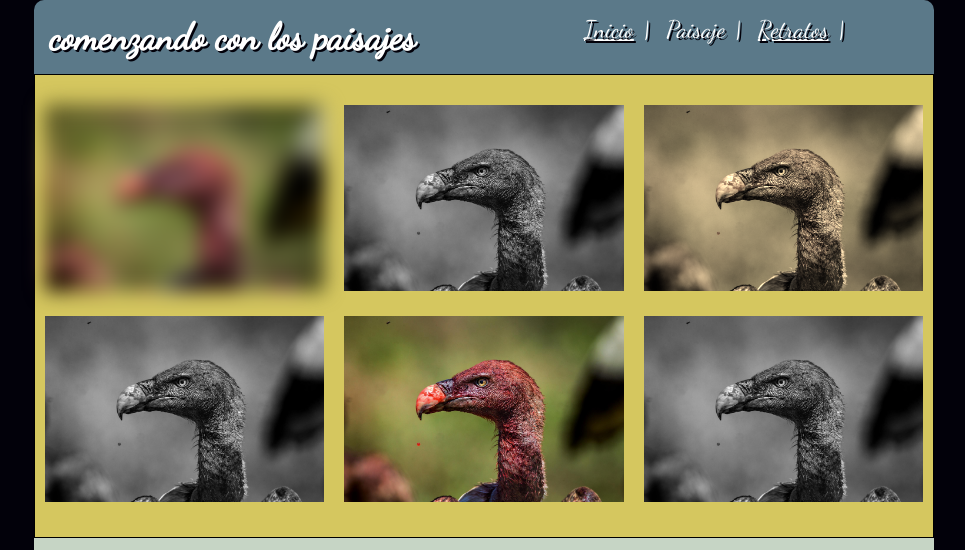
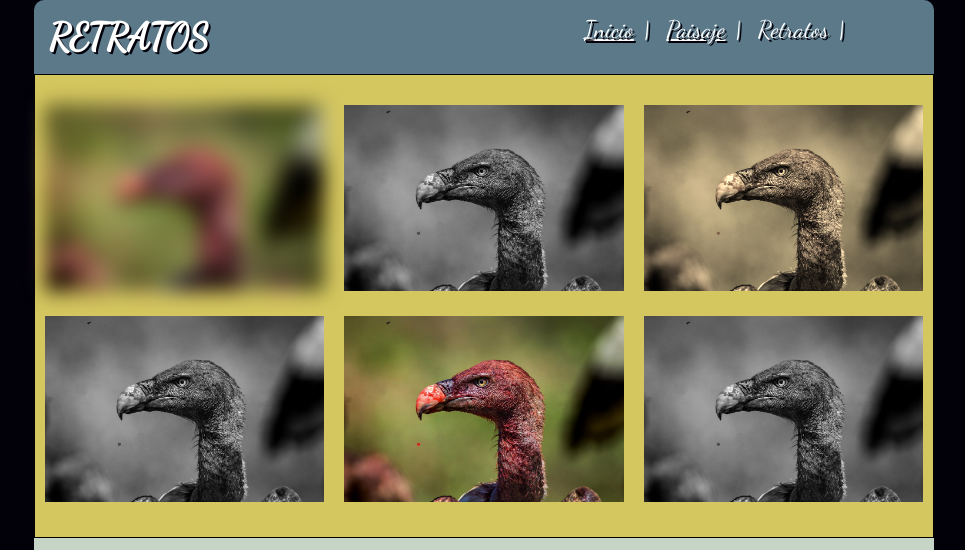
Before and after one commit to oscarcastillo92/EVALUACIONFINALCSS3, a plain HTML site: page retrato.html in a window 1280 px wide. Shown: the top 550 px of the page, without its empty margins (156-1121 px from the left). Drawn offline with Linux system fonts and the light colour scheme.

Commit message:
final
evaluacion css3 con correcciones, terminado.

```diff
--- a/retrato.html
+++ b/retrato.html
@@ -11,12 +11,12 @@
     <div id="contenido">
       <header>
         <div id="titulocabecera">
-        <h1>comenzando con los paisajes</h1>
+        <h1>RETRATOS</h1>
       </div>
         <nav id="menucabecera">
             <a href="index.html">Inicio</a>|
-            <a href="paisaje.html" class="actual">Paisaje</a>|
-            <a href="retrato.html">Retratos</a>|
+            <a href="paisaje.html">Paisaje</a>|
+            <a href="retrato.html" class="actual">Retratos</a>|
         </nav>
       </header>
       <section id="secundaria">
```
Also changed, not shown: paisaje.html (+1 -1 lines), link para github.txt (added).
